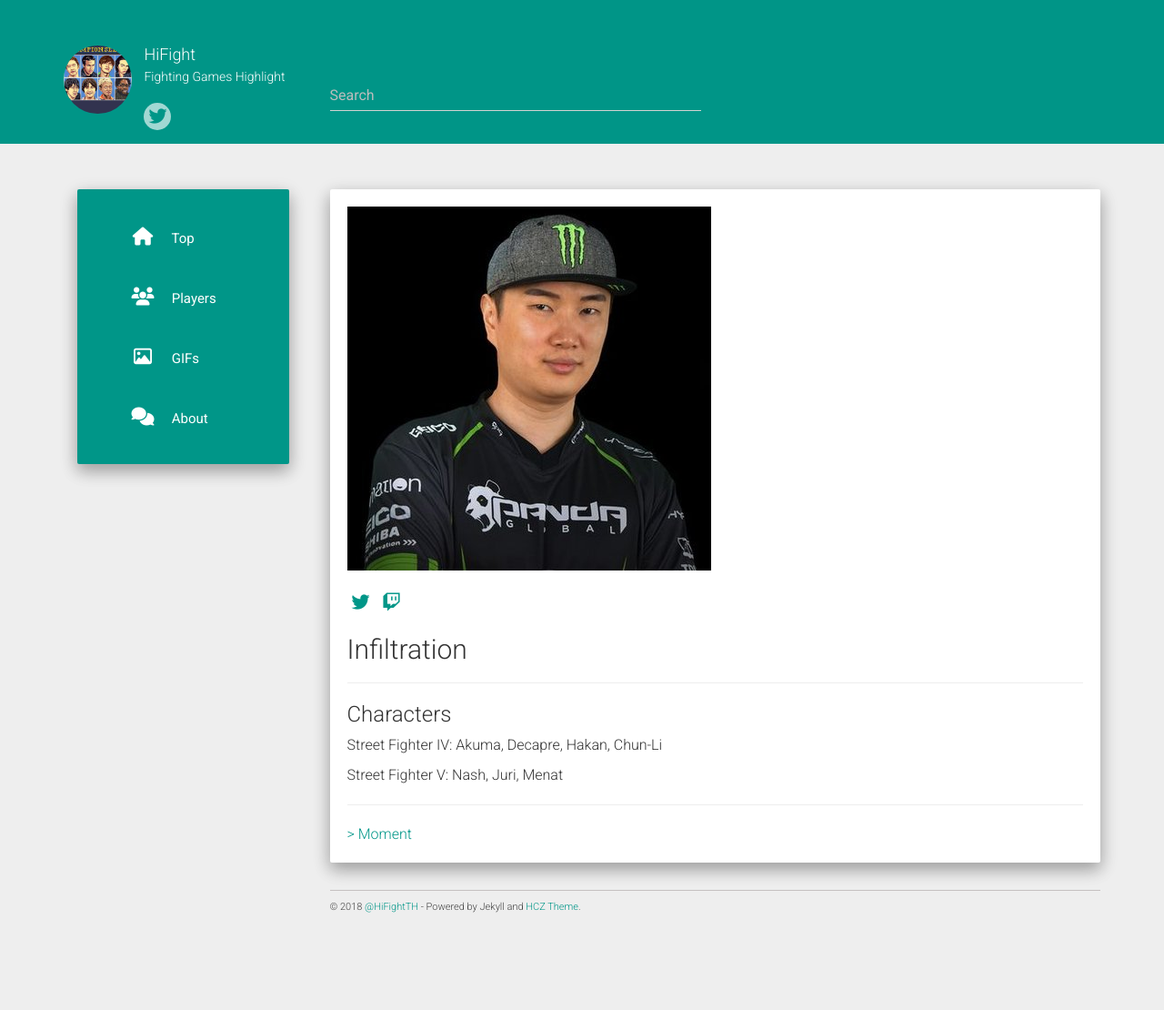
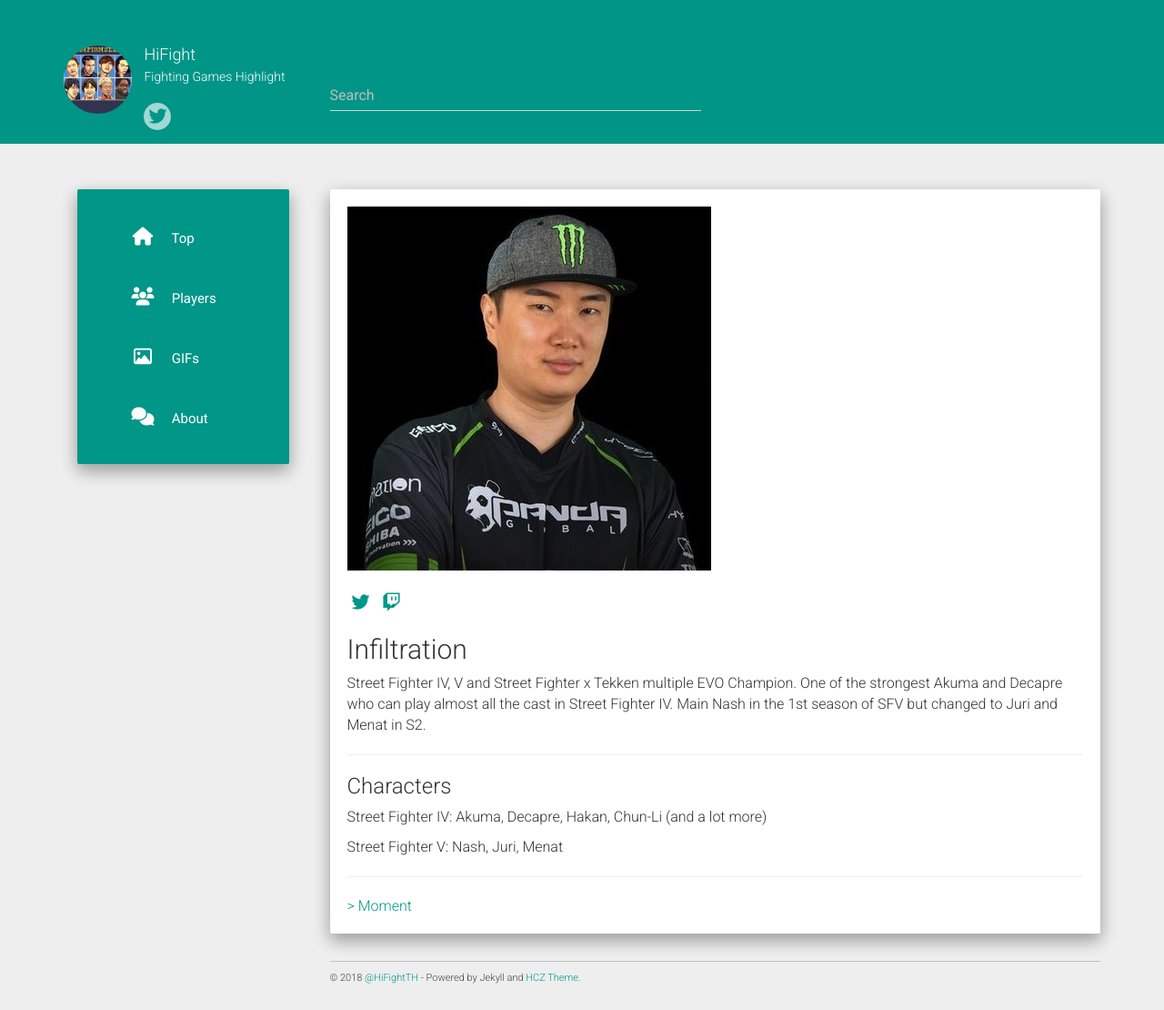
Before and after one commit to hifight/hifight.github.io, a Jekyll site: the page built from player/infiltration.md, in a window 1280 px wide. Shown: the whole page at 91% size. Built offline with Jekyll 4.4.1, drawn with Linux system fonts in a browser that asks for light colours; nearby versions of some CDN libraries; comment, search, counter and statistics services are not loaded; before the commit the page ends 1032 px from its top, so only the background shows below that.

Commit message:
Update infiltration.md

```diff
--- a/player/infiltration.md
+++ b/player/infiltration.md
@@ -6,14 +6,15 @@
 profile_gfy: DevotedLightheartedDromedary
 twitter: "https://twitter.com/INFILTRATION85"
 twitch: "https://www.twitch.tv/infiltration85"
+hifight: “Download Complete,Hentai Air,Run&Gun”
 ---
 
-
+Street Fighter IV, V and Street Fighter x Tekken multiple EVO Champion. One of the strongest Akuma and Decapre who can play almost all the cast in Street Fighter IV. Main Nash in the 1st season of SFV but changed to Juri and Menat in S2.
 
 <hr/>
 
 <h3>Characters</h3>
 
-Street Fighter IV: Akuma, Decapre, Hakan, Chun-Li
+Street Fighter IV: Akuma, Decapre, Hakan, Chun-Li (and a lot more)
 
 Street Fighter V: Nash, Juri, Menat
```
